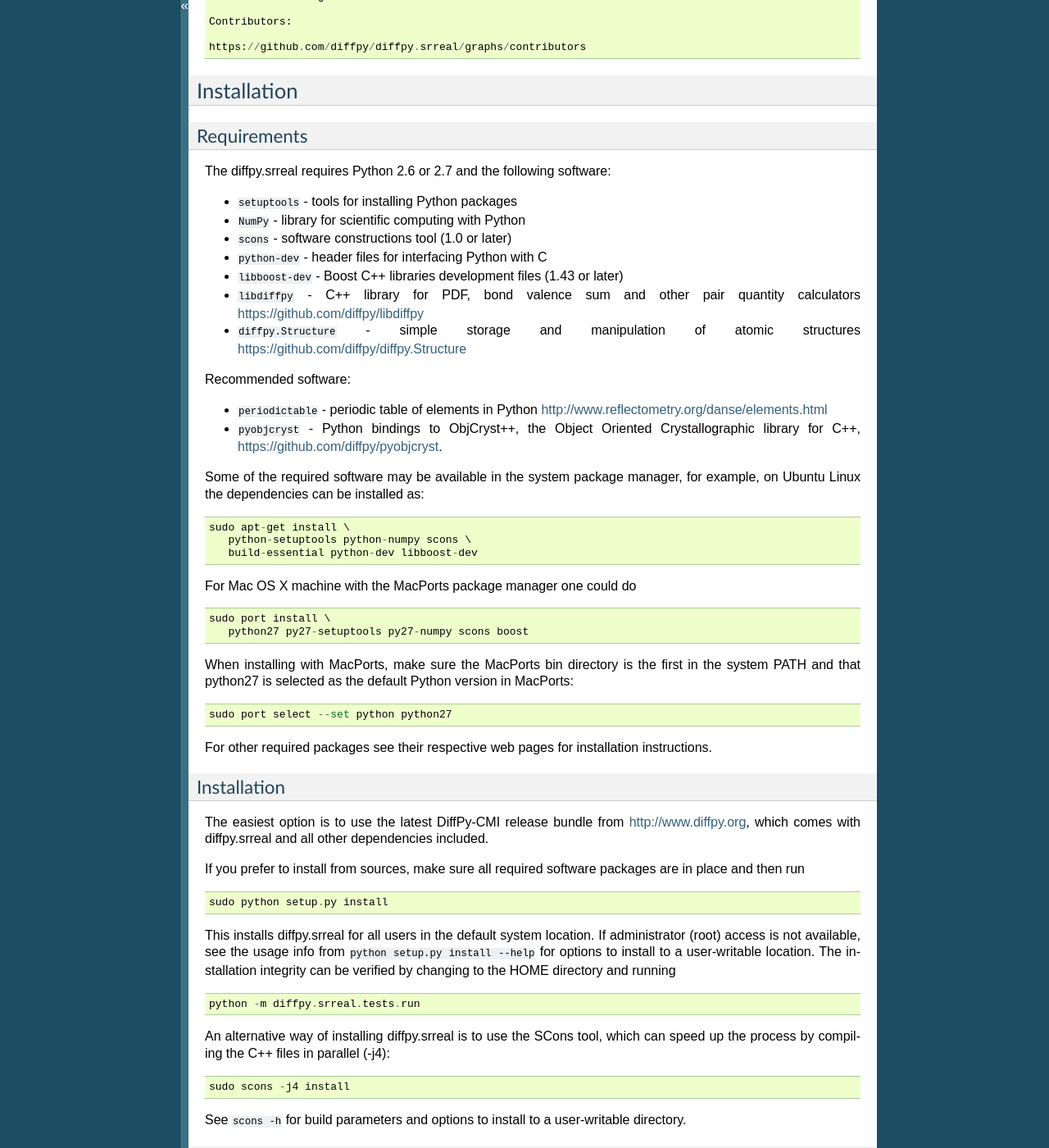
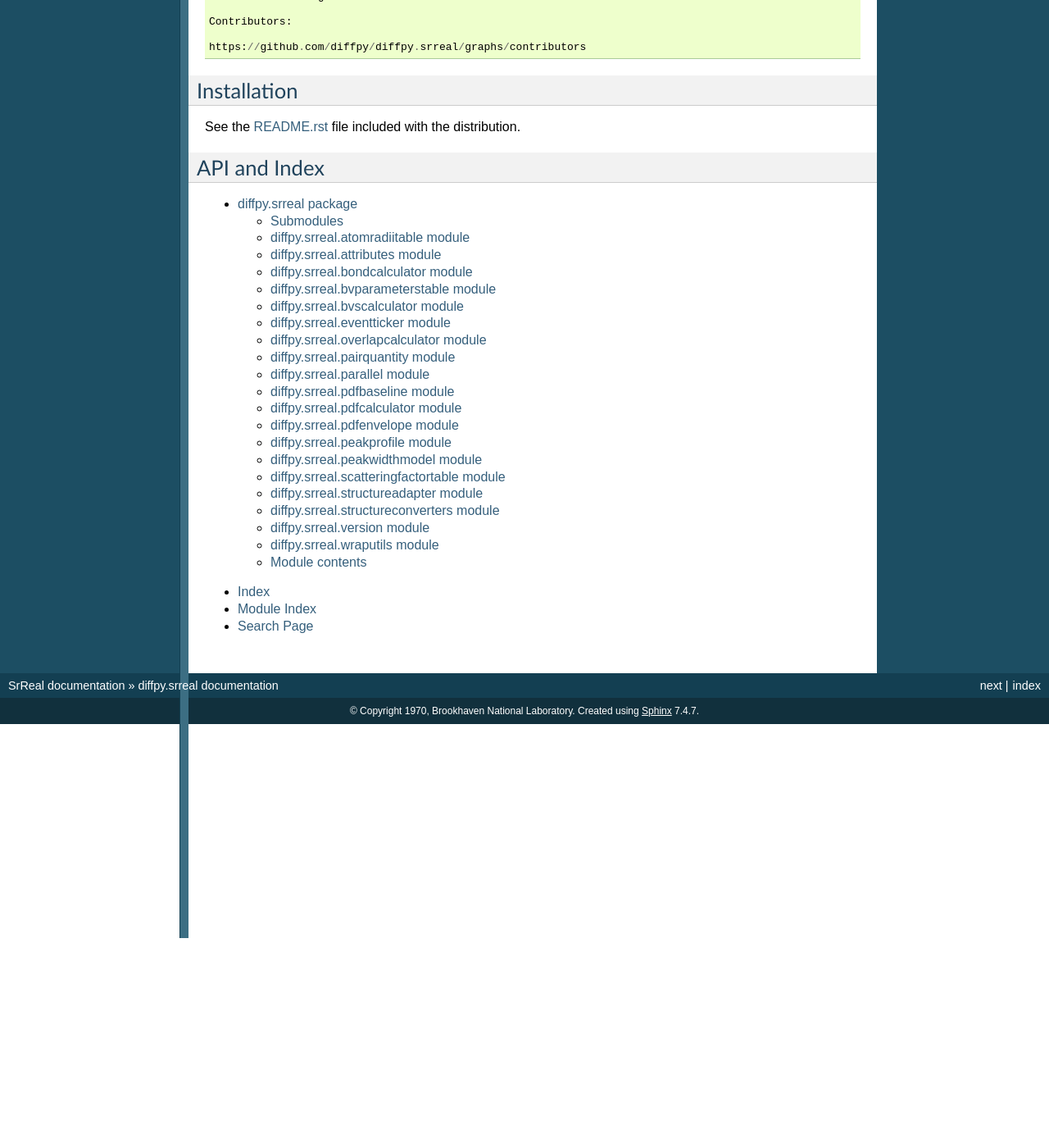
Before and after one commit to diffpy/diffpy.srreal, a Sphinx documentation site: the page built from doc/manual/source/index.rst, in a window 1280 px wide and 1400 px high, scrolled down 3079 px. Shown: the whole window at 82% size. Built offline with Sphinx 7.4.7, drawn with Linux system fonts in a browser that asks for light colours; formulas are drawn with MathJax 3; the version number could not be read and is left out; after the commit the page ends 4223 px from its top, so only the background shows below that; some of the changed text lies outside the part shown.

Commit message:
link installation in doc to README.rst on github

```diff
--- a/doc/manual/source/index.rst
+++ b/doc/manual/source/index.rst
@@ -66,11 +66,13 @@
 Installation
 ======================================
 
-.. include:: install.rst
+See the `README.rst <https://github.com/diffpy/diffpy.srreal#requirements>`_
+file included with the distribution.
 
 
+======================================
 API and Index
-==================
+======================================
 
 .. toctree::
    :maxdepth: 2
--- a/doc/manual/source/install.rst
+++ /dev/null
@@ -1,97 +0,0 @@
-Installation
-========================================================================
-
-.. index:: Requirements
-
-Requirements
-------------------------------------------------------------------------
-
-The diffpy.srreal requires Python 2.6 or 2.7 and the following software:
-
-* ``setuptools`` - tools for installing Python packages
-* ``NumPy`` - library for scientific computing with Python
-* ``scons`` - software constructions tool (1.0 or later)
-* ``python-dev`` - header files for interfacing Python with C
-* ``libboost-dev`` - Boost C++ libraries development files (1.43 or later)
-* ``libdiffpy`` - C++ library for PDF, bond valence sum and other pair
-  quantity calculators https://github.com/diffpy/libdiffpy
-* ``diffpy.Structure`` - simple storage and manipulation of atomic structures
-  https://github.com/diffpy/diffpy.Structure
-
-Recommended software:
-
-* ``periodictable`` - periodic table of elements in Python
-  http://www.reflectometry.org/danse/elements.html
-* ``pyobjcryst`` - Python bindings to ObjCryst++, the Object Oriented
-  Crystallographic library for C++, https://github.com/diffpy/pyobjcryst.
-
-Some of the required software may be available in the system package manager,
-for example, on Ubuntu Linux the dependencies can be installed as::
-
-   sudo apt-get install \
-      python-setuptools python-numpy scons \
-      build-essential python-dev libboost-dev
-
-For Mac OS X machine with the MacPorts package manager one could do ::
-
-   sudo port install \
-      python27 py27-setuptools py27-numpy scons boost
-
-When installing with MacPorts, make sure the MacPorts bin directory is the
-first in the system PATH and that python27 is selected as the default
-Python version in MacPorts::
-
-   sudo port select --set python python27
-
-For other required packages see their respective web pages for installation
-instructions.
-
-.. index:: Installation
-
-Installation
-------------------------------------------------------------------------
-
-The easiest option is to use the latest DiffPy-CMI release bundle from
-http://www.diffpy.org, which comes with diffpy.srreal and all other
-dependencies included.
-
-If you prefer to install from sources, make sure all required software
-packages are in place and then run ::
-
-   sudo python setup.py install
-
-This installs diffpy.srreal for all users in the default system location.
-If administrator (root) access is not available, see the usage info from
-``python setup.py install --help`` for options to install to a user-writable
-location.  The installation integrity can be verified by changing to
-the HOME directory and running ::
-
-   python -m diffpy.srreal.tests.run
-
-An alternative way of installing diffpy.srreal is to use the SCons tool,
-which can speed up the process by compiling the C++ files in parallel (-j4)::
-
-   sudo scons -j4 install
-
-See ``scons -h`` for build parameters and options to install to a user-writable
-directory.
-
-
-Development
-------------------------------------------------------------------------
-
-diffpy.srreal is an open-source software developed as a part of the
-DiffPy-CMI complex modeling initiative at the Brookhaven National
-Laboratory.  The diffpy.srreal sources are hosted at
-https://github.com/diffpy/diffpy.srreal.
-
-Feel free to fork the project and contribute.  To install diffpy.srreal
-in a development mode, where the sources are directly used by Python
-rather than copied to a system directory, use ::
-
-   python setup.py develop --user
-
-To rebuild the C++ extension module and then optionally test the code
-integrity, use ::
-
-   scons -j4 build=debug develop [test]
```
Also changed, not shown: doc/manual/source/conf.py (+43 -42 lines).
